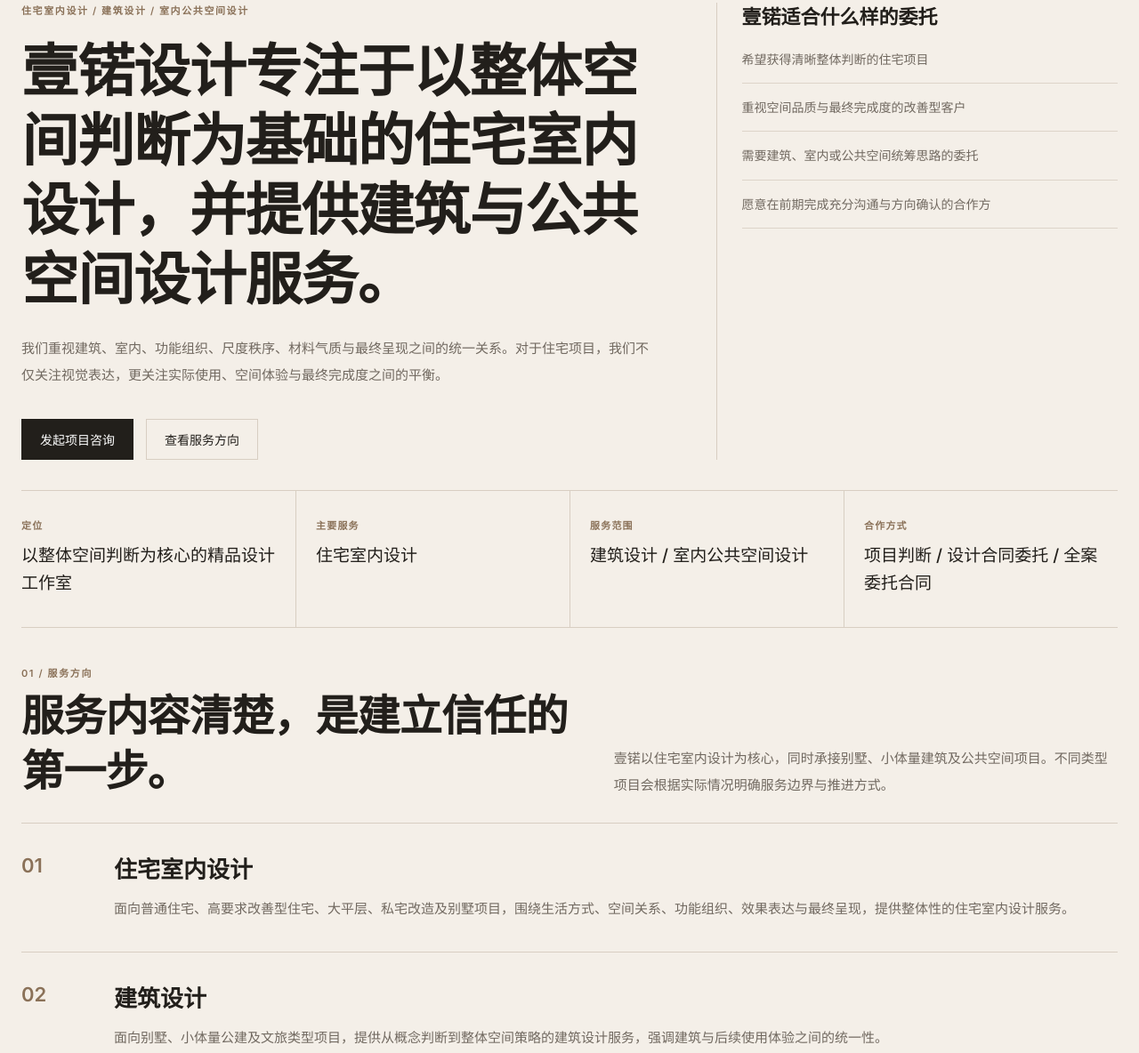
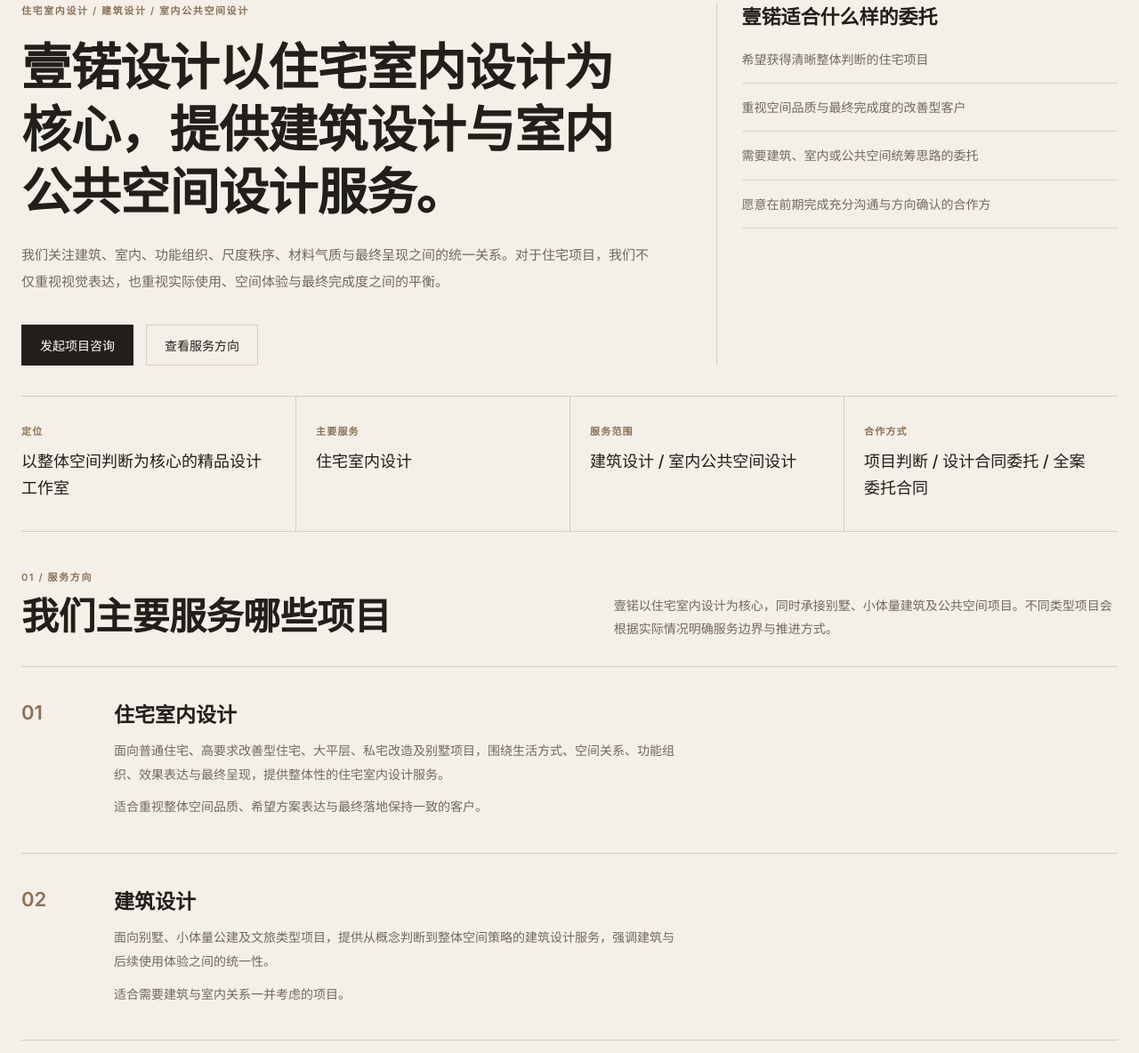
Before and after one commit to myxingmyku-ops/yino-website, a website: page index.html in a window 1280 px wide. Shown: the part 129-1313 px from the top of the page at 89% size. Drawn offline with Linux system fonts and the light colour scheme.

Commit message:
refine: balance typography scale and client-facing searchable copy

```diff
--- a/index.html
+++ b/index.html
@@ -26,8 +26,8 @@
       <section class="hero">
         <div class="hero-main">
           <p class="tag">住宅室内设计 / 建筑设计 / 室内公共空间设计</p>
-          <h1>壹锘设计专注于以整体空间判断为基础的住宅室内设计，并提供建筑与公共空间设计服务。</h1>
-          <p class="hero-lead">我们重视建筑、室内、功能组织、尺度秩序、材料气质与最终呈现之间的统一关系。对于住宅项目，我们不仅关注视觉表达，更关注实际使用、空间体验与最终完成度之间的平衡。</p>
+          <h1>壹锘设计以住宅室内设计为核心，提供建筑设计与室内公共空间设计服务。</h1>
+          <p class="hero-lead">我们关注建筑、室内、功能组织、尺度秩序、材料气质与最终呈现之间的统一关系。对于住宅项目，我们不仅重视视觉表达，也重视实际使用、空间体验与最终完成度之间的平衡。</p>
           <div class="hero-actions">
             <a class="btn primary" href="#contact">发起项目咨询</a>
             <a class="btn" href="#services">查看服务方向</a>
@@ -69,7 +69,7 @@
         <div class="section-head">
           <div>
             <p class="kicker">01 / 服务方向</p>
-            <h2>服务内容清楚，是建立信任的第一步。</h2>
+            <h2>我们主要服务哪些项目</h2>
           </div>
           <p class="head-note">壹锘以住宅室内设计为核心，同时承接别墅、小体量建筑及公共空间项目。不同类型项目会根据实际情况明确服务边界与推进方式。</p>
         </div>
@@ -80,6 +80,7 @@
             <div class="service-content">
               <h3>住宅室内设计</h3>
               <p>面向普通住宅、高要求改善型住宅、大平层、私宅改造及别墅项目，围绕生活方式、空间关系、功能组织、效果表达与最终呈现，提供整体性的住宅室内设计服务。</p>
+              <p class="micro-copy">适合重视整体空间品质、希望方案表达与最终落地保持一致的客户。</p>
             </div>
           </article>
           <article class="service-item">
@@ -87,6 +88,7 @@
             <div class="service-content">
               <h3>建筑设计</h3>
               <p>面向别墅、小体量公建及文旅类型项目，提供从概念判断到整体空间策略的建筑设计服务，强调建筑与后续使用体验之间的统一性。</p>
+              <p class="micro-copy">适合需要建筑与室内关系一并考虑的项目。</p>
             </div>
           </article>
           <article class="service-item">
@@ -94,6 +96,7 @@
             <div class="service-content">
               <h3>室内公共空间设计</h3>
               <p>面向创意办公、品牌商铺及具有传播属性的公共空间项目，在品牌识别、空间体验与使用效率之间寻找平衡。</p>
+              <p class="micro-copy">适合兼顾品牌表达、使用效率与传播展示的空间委托。</p>
             </div>
           </article>
         </div>
@@ -103,7 +106,7 @@
         <div class="section-head single">
           <div>
             <p class="kicker">02 / 服务流程</p>
-            <h2>在正式委托前，先把方向判断清楚。</h2>
+            <h2>在正式委托前，先完成项目判断</h2>
           </div>
         </div>
 
@@ -142,9 +145,9 @@
           </div>
 
           <aside class="process-note">
-            <h3>项目判断阶段</h3>
+            <h3>为什么先做项目判断</h3>
             <p>这一阶段不是空泛沟通，而是围绕项目条件给出初步方向，包括项目设想、平面意向与空间意向。</p>
-            <p>在此基础上，客户可以更清楚地判断项目是否适合继续推进，以及更适合设计委托还是全案委托。</p>
+            <p>通过项目判断，客户可以更清楚地判断项目是否适合继续推进，以及更适合设计合同委托还是全案委托合同。</p>
           </aside>
         </div>
       </section>
@@ -153,7 +156,7 @@
         <div class="section-head">
           <div>
             <p class="kicker">03 / 合作方式与收费说明</p>
-            <h2>不同项目，有不同的合作深度与服务边界。</h2>
+            <h2>合作方式与收费如何理解</h2>
           </div>
           <p class="head-note">壹锘不采用统一套餐式报价。收费将根据项目类型、面积规模、复杂程度、委托范围、推敲深度及合作周期综合评估。</p>
         </div>
@@ -162,14 +165,17 @@
           <article>
             <h3>项目判断</h3>
             <p>基于项目条件提供初步设想、平面意向与空间意向，用于帮助客户判断项目方向是否匹配。</p>
+            <p class="micro-copy">适合希望先判断方向、再决定是否继续推进的项目。</p>
           </article>
           <article>
             <h3>设计合同委托</h3>
             <p>适合进入正式设计阶段的项目，围绕整体空间关系、功能组织与效果表达推进系统性设计工作。</p>
+            <p class="micro-copy">适合先完成正式设计，再根据项目情况决定后续推进方式的委托。</p>
           </article>
           <article>
             <h3>全案委托合同</h3>
             <p>适合在前期判断达成一致后，直接进入整体设计与项目推进的委托方式，适用于对完成度与推进效率要求更高的项目。</p>
+            <p class="micro-copy">适合希望设计判断与整体推进保持统一的项目。</p>
           </article>
         </div>
       </section>
@@ -178,7 +184,7 @@
         <div class="contact-panel">
           <div class="contact-copy">
             <p class="kicker">04 / 项目咨询</p>
-            <h2>如果你正在推进一个项目，欢迎与我们沟通。</h2>
+            <h2>如果你正在推进住宅、建筑或公共空间项目，欢迎与我们沟通。</h2>
             <p>壹锘服务覆盖上海、武汉，并面向全国提供项目咨询与设计委托。</p>
             <p>为提高首次沟通效率，建议提前提供项目面积、家庭结构、预算范围、预期入住时间，以及对未来生活方式与空间期待的初步设想。基于这些信息，我们会先完成项目判断，再给出相应的合作建议。</p>
           </div>
--- a/style.css
+++ b/style.css
@@ -18,6 +18,10 @@ body {
   -webkit-font-smoothing: antialiased;
   text-rendering: optimizeLegibility;
   letter-spacing: 0;
+}
+
+p {
+  max-width: 72ch;
 }
 
 a { color: inherit; text-decoration: none; }
@@ -70,18 +74,18 @@ button, input, select, textarea { font: inherit; }
 }
 .hero h1 {
   margin-top: 22px;
-  font-size: clamp(40px, 5vw, 64px);
-  line-height: 1.22;
+  font-size: clamp(38px, 4.4vw, 58px);
+  line-height: 1.24;
   font-weight: 600;
-  letter-spacing: -1.1px;
-  max-width: 980px;
+  letter-spacing: -0.9px;
+  max-width: 900px;
 }
 .hero-lead {
-  margin-top: 24px;
-  max-width: 720px;
+  margin-top: 22px;
+  max-width: 760px;
   color: var(--muted);
   font-size: 15px;
-  line-height: 2;
+  line-height: 1.95;
 }
 .hero-actions {
   display: flex;
@@ -149,8 +153,8 @@ button, input, select, textarea { font: inherit; }
   text-transform: uppercase;
 }
 .summary-grid p {
-  font-size: 19px;
-  line-height: 1.6;
+  font-size: 18px;
+  line-height: 1.65;
   font-weight: 500;
 }
 
@@ -168,10 +172,10 @@ button, input, select, textarea { font: inherit; }
 .section-head h2,
 .contact-copy h2 {
   margin-top: 10px;
-  font-size: clamp(28px, 4vw, 48px);
-  line-height: 1.28;
+  font-size: clamp(26px, 3.3vw, 42px);
+  line-height: 1.3;
   font-weight: 600;
-  letter-spacing: -0.8px;
+  letter-spacing: -0.5px;
 }
 .head-note,
 .contact-copy p,
@@ -181,8 +185,8 @@ button, input, select, textarea { font: inherit; }
 .service-content p,
 .contact-form span {
   color: var(--muted);
-  font-size: 15px;
-  line-height: 1.95;
+  font-size: 14px;
+  line-height: 1.9;
 }
 
 .service-table,
@@ -197,7 +201,7 @@ button, input, select, textarea { font: inherit; }
   display: grid;
   grid-template-columns: 80px 1fr;
   gap: 24px;
-  padding: 34px 0;
+  padding: 38px 0;
   border-bottom: 1px solid var(--line);
 }
 .service-item.strong { background: transparent; }
@@ -211,8 +215,8 @@ button, input, select, textarea { font: inherit; }
 .process-note h3,
 .coop-grid h3 {
   display: block;
-  font-size: 26px;
-  line-height: 1.42;
+  font-size: 23px;
+  line-height: 1.45;
   font-weight: 600;
   margin-bottom: 10px;
 }
@@ -230,10 +234,10 @@ button, input, select, textarea { font: inherit; }
   border-left: 1px solid var(--line);
 }
 .node {
-  padding: 30px 26px 32px;
+  padding: 34px 28px 36px;
   border-right: 1px solid var(--line);
   border-bottom: 1px solid var(--line);
-  min-height: 240px;
+  min-height: 250px;
 }
 .node.highlight {
   background: rgba(138,113,88,0.04);
@@ -254,7 +258,7 @@ button, input, select, textarea { font: inherit; }
 .node strong,
 .process-note h3,
 .coop-grid h3 {
-  font-size: 24px;
+  font-size: 21px;
 }
 
 .coop-grid {
@@ -275,7 +279,7 @@ button, input, select, textarea { font: inherit; }
   display: grid;
   grid-template-columns: .95fr 1.05fr;
   gap: 32px;
-  padding: 42px 0 0;
+  padding: 48px 0 0;
   border-top: 1px solid var(--line);
 }
 .contact-copy p + p { margin-top: 12px; }
@@ -320,6 +324,14 @@ button, input, select, textarea { font: inherit; }
   .hero-side { border-left: none; border-top: 1px solid var(--line); padding-left: 0; padding-top: 22px; }
 }
 
+.micro-copy {
+  margin-top: 10px;
+  max-width: 56ch;
+  color: var(--muted);
+  font-size: 13px;
+  line-height: 1.8;
+}
+
 @media (max-width: 760px) {
   .site-wrap { width: min(100%, calc(100% - 20px)); margin: 10px auto 24px; }
   .topbar { gap: 12px; }
```
